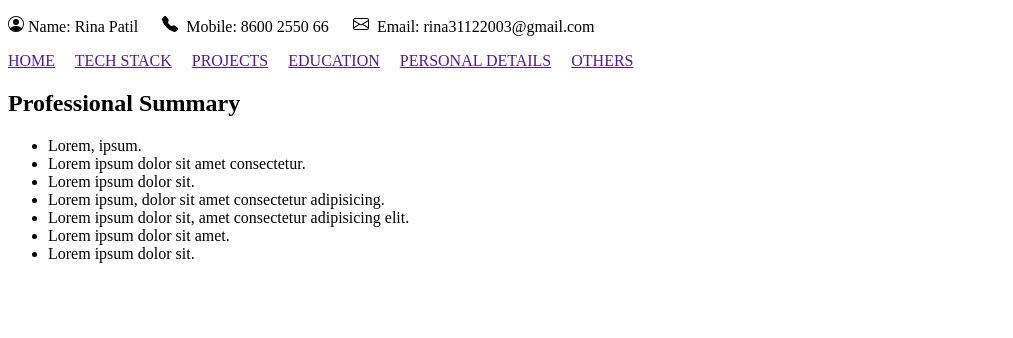
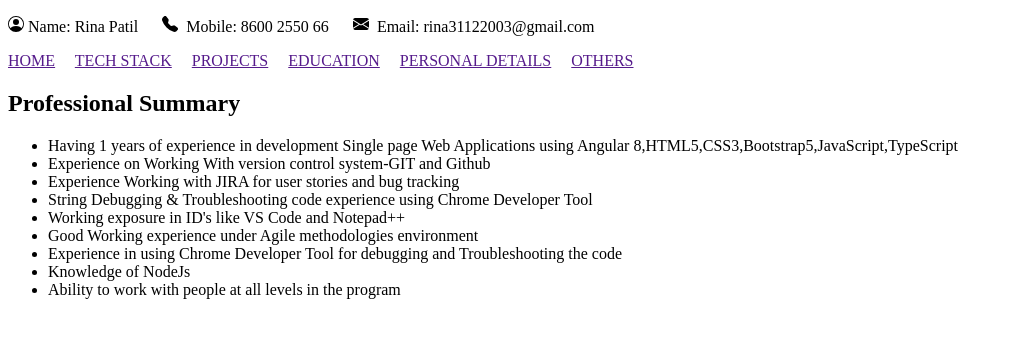
Before and after one commit to rinapatil19/my_profile1, a plain HTML site: page index.html in a window 1280 px wide. Shown: the whole page, without its empty margins (0-1013 px from the left). Drawn offline with Linux system fonts and the light colour scheme.

Commit message:
correct assigment
correct assigment

```diff
--- a/index.html
+++ b/index.html
@@ -15,9 +15,11 @@
             <svg xmlns="http://www.w3.org/2000/svg" width="16" height="16" fill="currentColor" class="bi bi-telephone-fill" viewBox="0 0 16 16">
                 <path fill-rule="evenodd" d="M1.885.511a1.745 1.745 0 0 1 2.61.163L6.29 2.98c.329.423.445.974.315 1.494l-.547 2.19a.68.68 0 0 0 .178.643l2.457 2.457a.68.68 0 0 0 .644.178l2.189-.547a1.75 1.75 0 0 1 1.494.315l2.306 1.794c.829.645.905 1.87.163 2.611l-1.034 1.034c-.74.74-1.846 1.065-2.877.702a18.6 18.6 0 0 1-7.01-4.42 18.6 18.6 0 0 1-4.42-7.009c-.362-1.03-.037-2.137.703-2.877z"/>
               </svg>&nbsp; Mobile: 8600 2550 66 &nbsp;&nbsp;&nbsp;&nbsp;
-          <svg xmlns="http://www.w3.org/2000/svg" width="16" height="16" fill="currentColor" class="bi bi-envelope" viewBox="0 0 16 16">
-            <path d="M0 4a2 2 0 0 1 2-2h12a2 2 0 0 1 2 2v8a2 2 0 0 1-2 2H2a2 2 0 0 1-2-2zm2-1a1 1 0 0 0-1 1v.217l7 4.2 7-4.2V4a1 1 0 0 0-1-1zm13 2.383-4.708 2.825L15 11.105zm-.034 6.876-5.64-3.471L8 9.583l-1.326-.795-5.64 3.47A1 1 0 0 0 2 13h12a1 1 0 0 0 .966-.741M1 11.105l4.708-2.897L1 5.383z"/>
-          </svg> &nbsp;Email: rina31122003@gmail.com
+
+              <svg xmlns="http://www.w3.org/2000/svg" width="16" height="16" fill="currentColor" class="bi bi-envelope-fill" viewBox="0 0 16 16">
+              <path d="M.05 3.555A2 2 0 0 1 2 2h12a2 2 0 0 1 1.95 1.555L8 8.414zM0 4.697v7.104l5.803-3.558zM6.761 8.83l-6.57 4.027A2 2 0 0 0 2 14h12a2 2 0 0 0 1.808-1.144l-6.57-4.027L8 9.586zm3.436-.586L16 11.801V4.697z"/>
+            </svg>
+           &nbsp;Email: rina31122003@gmail.com
         </p>
     </header>
 
@@ -37,13 +39,15 @@
     <section id="home">
         <h2>Professional Summary</h2>
         <ul>
-          <li>Lorem, ipsum.</li>
-          <li>Lorem ipsum dolor sit amet consectetur.</li>
-          <li>Lorem ipsum dolor sit.</li>
-          <li>Lorem ipsum, dolor sit amet consectetur adipisicing.</li>
-          <li>Lorem ipsum dolor sit, amet consectetur adipisicing elit.</li>
-          <li>Lorem ipsum dolor sit amet.</li>
-          <li>Lorem ipsum dolor sit.</li>
+          <li>Having 1 years of experience in development Single page Web Applications using Angular 8,HTML5,CSS3,Bootstrap5,JavaScript,TypeScript</li>
+          <li>Experience on Working With version control system-GIT and Github</li>
+          <li>Experience Working with JIRA for user stories and bug tracking</li>
+          <li>String Debugging & Troubleshooting code experience using Chrome Developer Tool</li>
+          <li>Working exposure in ID's like VS Code and Notepad++</li>
+          <li>Good Working experience under Agile methodologies environment</li>
+          <li>Experience in using Chrome Developer Tool for debugging and Troubleshooting the code</li>
+          <li>Knowledge of NodeJs</li>
+          <li>Ability to work with people at all levels in the program</li>
         </ul>
       </section>
     <!-- Footer section -->
```
